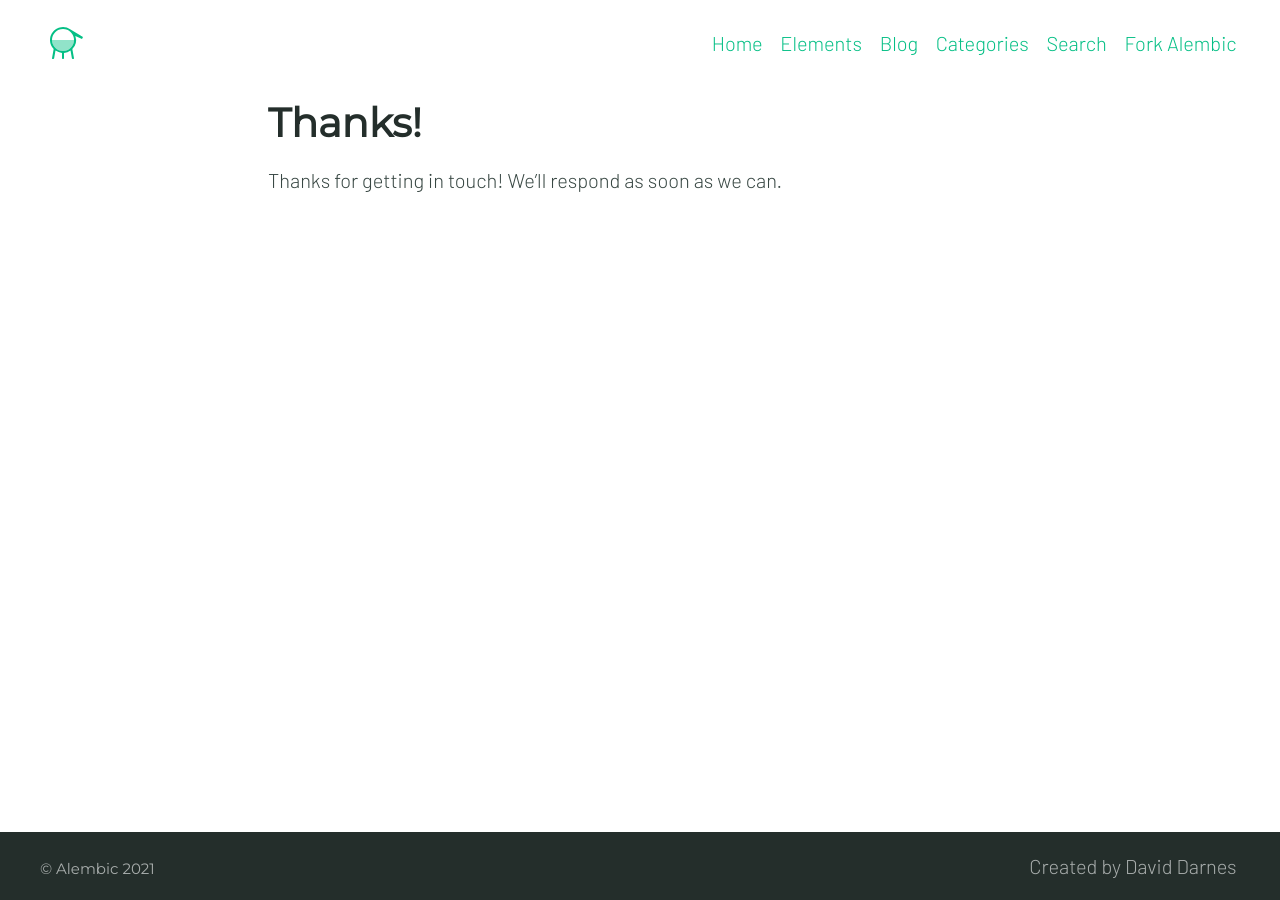
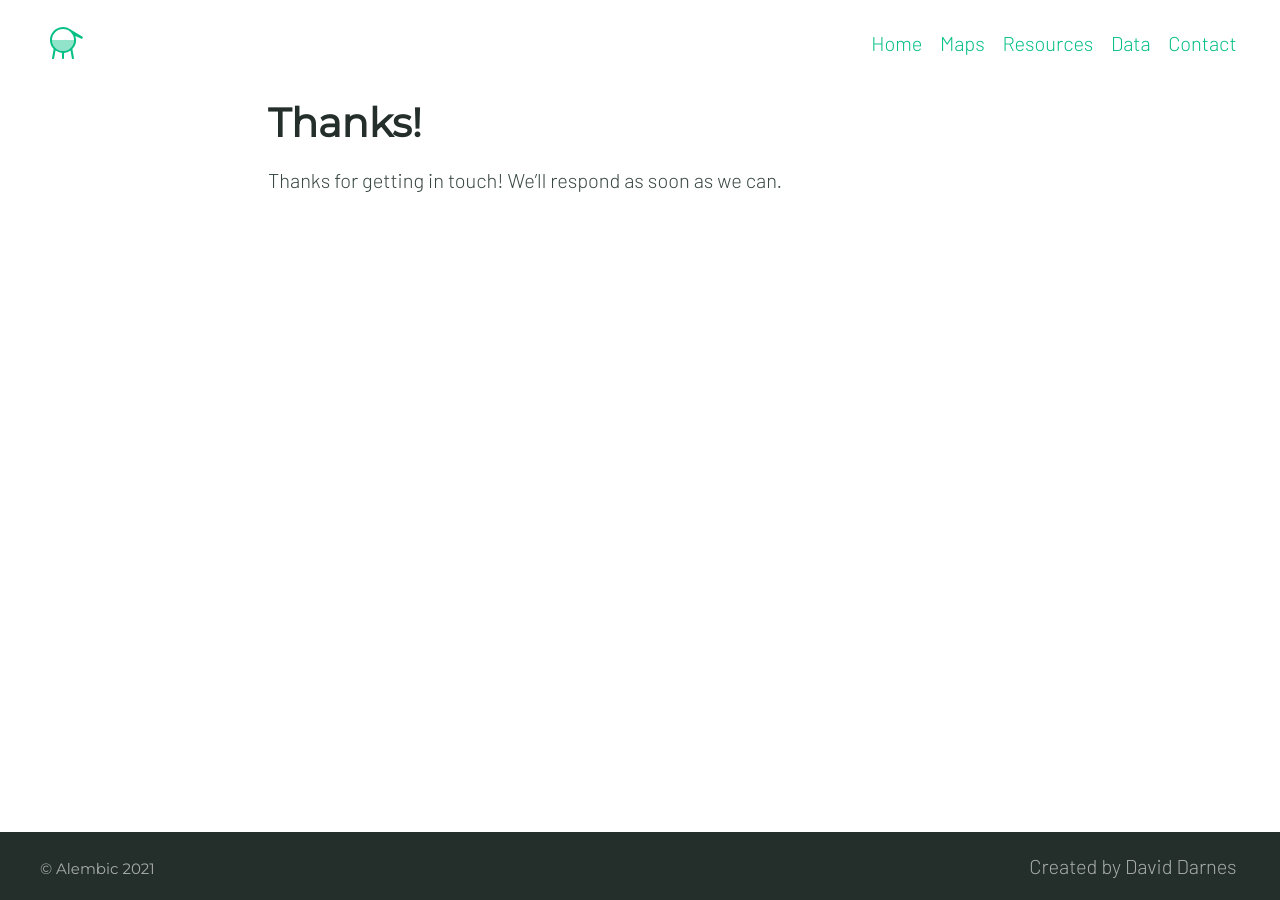
Before and after one commit to earlyheadstart/leadeducation2, a Jekyll site: the page built from thanks.md, in a window 1280 px wide. Built offline with Jekyll 4.4.1, drawn with Linux system fonts in a browser that asks for light colours; some web fonts are replaced.

Commit message:
Update _config.yml

```diff
--- a/_config.yml
+++ b/_config.yml
@@ -121,16 +121,14 @@ favicons: # Favicons are also used in the manifest file. Syntax is 'size: path'
 navigation_header:
 - title: Home
   url: /
-- title: Elements
-  url: /elements/
-- title: Blog
-  url: /blog/
-- title: Categories
-  url: /categories/
-- title: Search
-  url: /search/
-- title: Fork Alembic
-  url: https://github.com/daviddarnes/alembic
+- title: Maps
+  url: /maps/
+- title: Resources
+  url: /resources/
+- title: Data
+  url: /data/
+- title: Contact
+  url: /contact/
 
 navigation_footer:
 - title: Created by David Darnes
```
